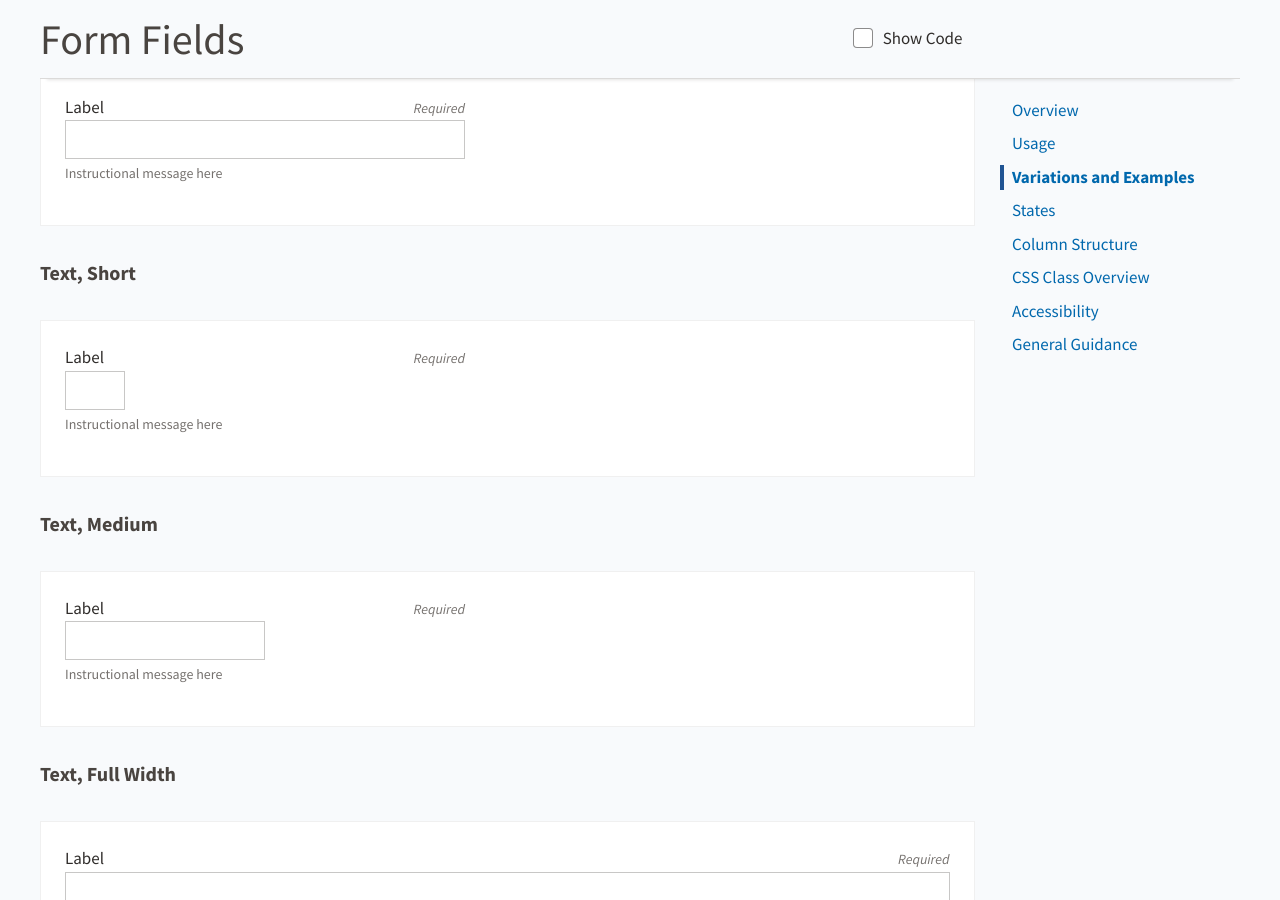
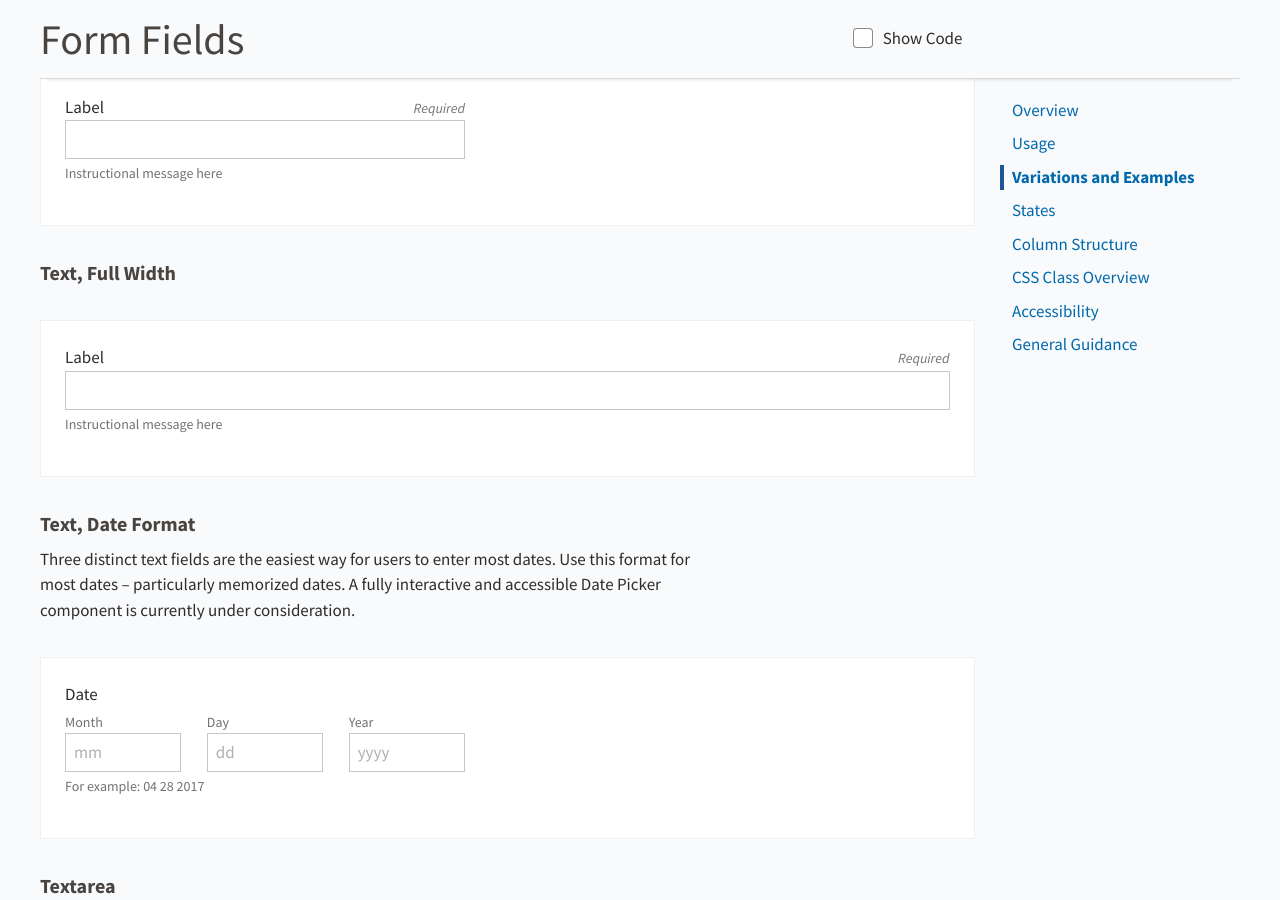
Before and after one commit to USDA-FSA/fsa-design-system, a Jekyll site: the page built from components/form-fields/index.md, in a window 1280 px wide and 900 px high, scrolled down 971 px. Built offline with Jekyll 4.4.1, drawn with Linux system fonts in a browser that asks for light colours.

Commit message:
removed sized exmpls [ref USDA-FSA/fsa-style/#280]

````diff
--- a/components/form-fields/index.md
+++ b/components/form-fields/index.md
@@ -36,40 +36,6 @@ Refer to each of their documentation pages for more complete usage guidelines.
   <label class="fsa-field__label" for="TheItem2">Label <span class="fsa-field__label-desc">Required</span></label>
   <input class="fsa-input fsa-field__item" id="TheItem2" aria-describedby="lorem-1234-help-2" aria-required="true" name="TheItem2" type="text" value="">
   <span class="fsa-field__help" id="lorem-1234-help-2">Instructional message here</span>
-</div>
-```
-
-### Text, Short
-
-<div class="ds-preview">
-  <div class="fsa-field">
-    <label class="fsa-field__label" for="TheItem3">Label <span class="fsa-field__label-desc">Required</span></label>
-    <input class="fsa-input fsa-field__item fsa-field__item--short" id="TheItem3" aria-describedby="lorem-1234-help-3" aria-required="true" name="TheItem3" type="text" value="">
-    <span class="fsa-field__help" id="lorem-1234-help-3">Instructional message here</span>
-  </div>
-</div>
-```html
-<div class="fsa-field">
-  <label class="fsa-field__label" for="TheItem3">Label <span class="fsa-field__label-desc">Required</span></label>
-  <input class="fsa-input fsa-field__item fsa-field__item--short" id="TheItem3" aria-describedby="lorem-1234-help-3" aria-required="true" name="TheItem3" type="text" value="">
-  <span class="fsa-field__help" id="lorem-1234-help-3">Instructional message here</span>
-</div>
-```
-
-### Text, Medium
-
-<div class="ds-preview">
-  <div class="fsa-field">
-    <label class="fsa-field__label" for="TheItem4">Label <span class="fsa-field__label-desc">Required</span></label>
-    <input class="fsa-input fsa-field__item fsa-field__item--medium" id="TheItem4" aria-describedby="lorem-1234-help-4" aria-required="true" name="TheItem4" type="text" value="">
-    <span class="fsa-field__help" id="lorem-1234-help-4">Instructional message here</span>
-  </div>
-</div>
-```html
-<div class="fsa-field">
-  <label class="fsa-field__label" for="TheItem4">Label <span class="fsa-field__label-desc">Required</span></label>
-  <input class="fsa-input fsa-field__item fsa-field__item--medium" id="TheItem4" aria-describedby="lorem-1234-help-4" aria-required="true" name="TheItem4" type="text" value="">
-  <span class="fsa-field__help" id="lorem-1234-help-4">Instructional message here</span>
 </div>
 ```
 
````
